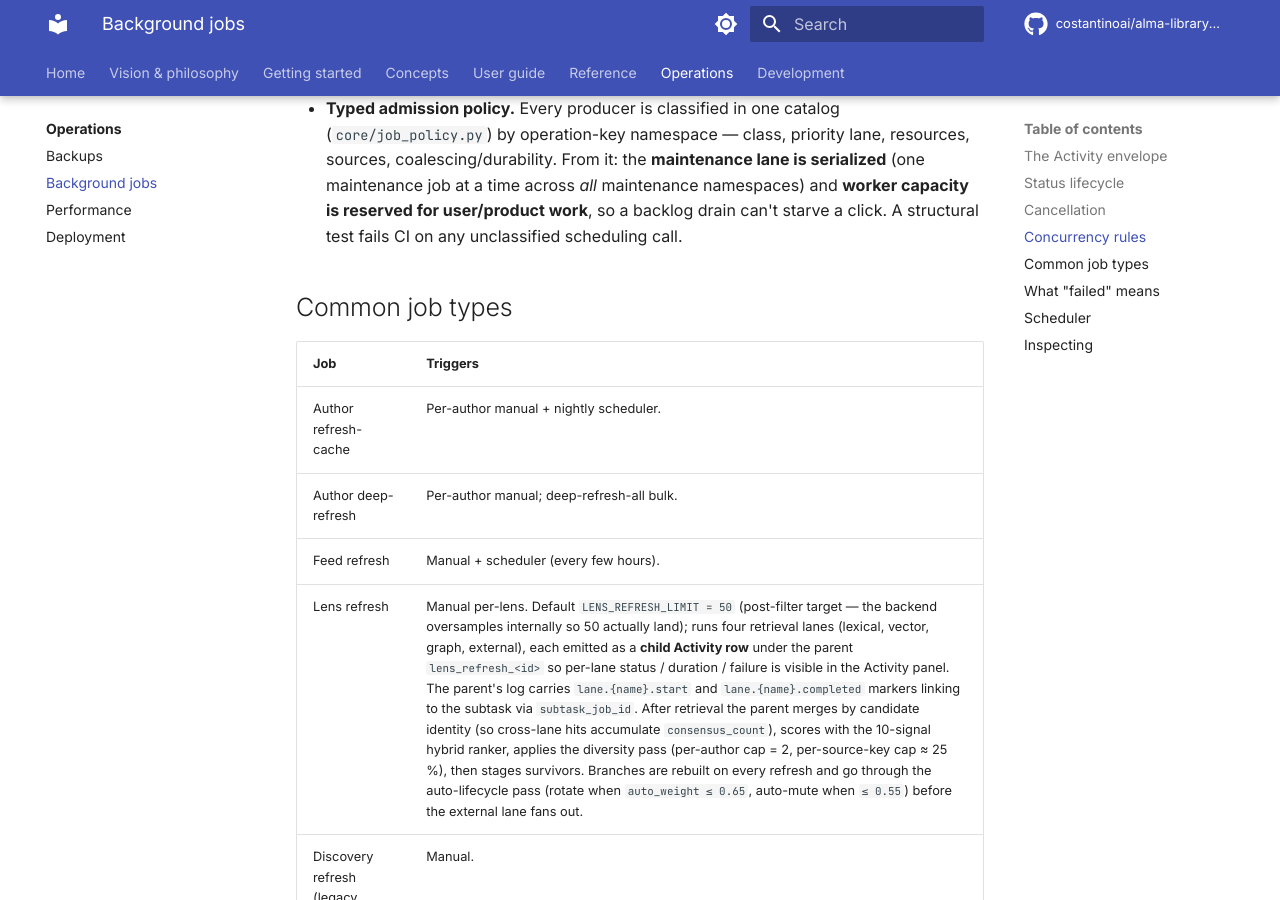
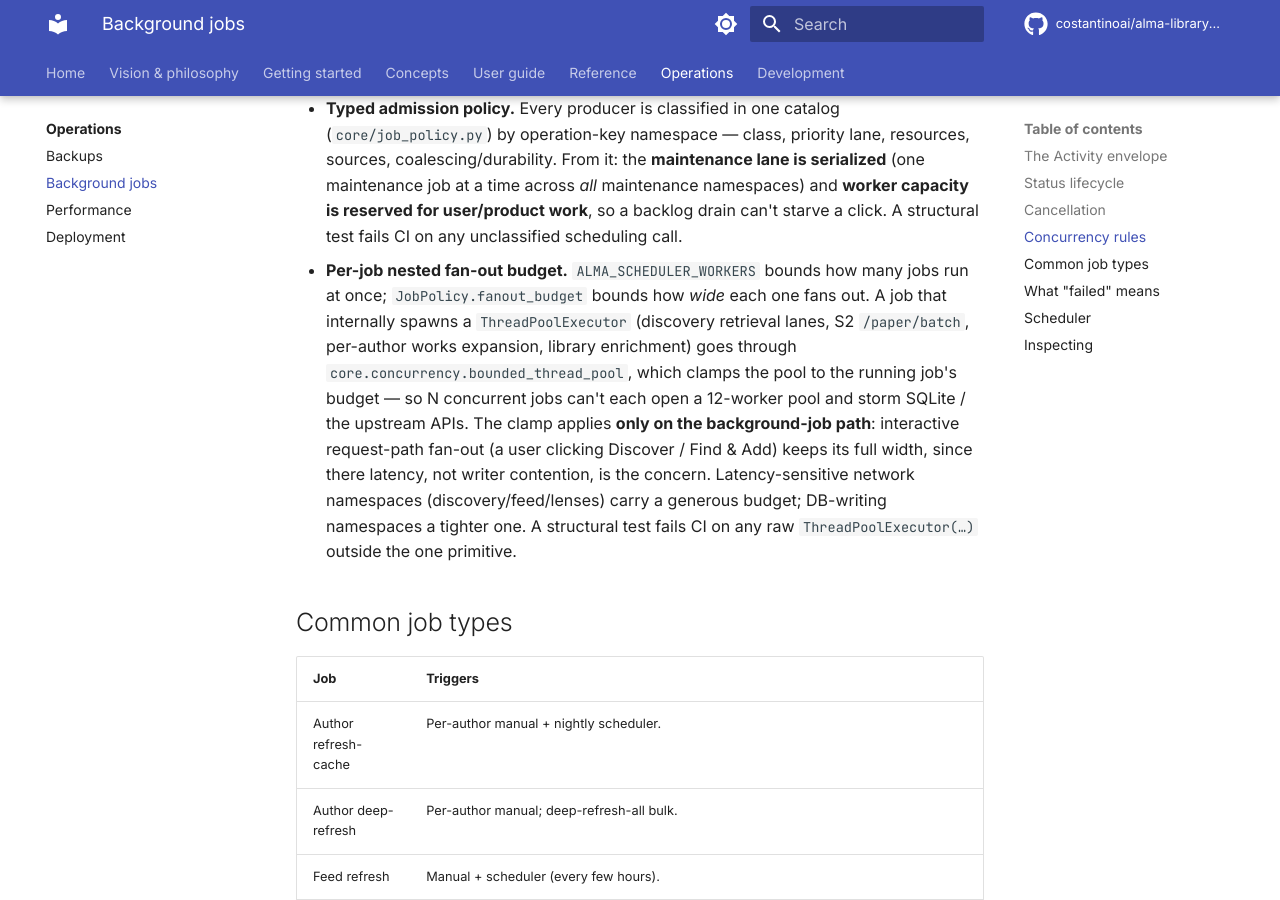
Before and after one commit to costantinoai/alma-library-manager, an MkDocs documentation site: the page built from docs/operations/background-jobs.md, in a window 1280 px wide and 900 px high, scrolled down 2206 px. Built offline with MkDocs 1.6.1 and Material for MkDocs 9.7.7, drawn with Linux system fonts in a browser that asks for light colours; comment, search, counter and statistics services are not loaded.

Commit message:
docs(jobs): document the per-job nested fan-out budget
Add a Concurrency-rules bullet covering JobPolicy.fanout_budget +
core.concurrency.bounded_thread_pool: ALMA_SCHEDULER_WORKERS bounds the job
count, fanout_budget bounds each job's nested pool width; the clamp applies only
on the background-job path so interactive fan-out keeps full width.

```diff
--- a/docs/operations/background-jobs.md
+++ b/docs/operations/background-jobs.md
@@ -106,6 +106,19 @@ stop before the next Activity write when possible.
   and **worker capacity is reserved for user/product work**, so a backlog drain
   can't starve a click. A structural test fails CI on any unclassified scheduling
   call.
+* **Per-job nested fan-out budget.** `ALMA_SCHEDULER_WORKERS` bounds how many
+  jobs run at once; `JobPolicy.fanout_budget` bounds how *wide* each one fans
+  out. A job that internally spawns a `ThreadPoolExecutor` (discovery retrieval
+  lanes, S2 `/paper/batch`, per-author works expansion, library enrichment) goes
+  through `core.concurrency.bounded_thread_pool`, which clamps the pool to the
+  running job's budget — so N concurrent jobs can't each open a 12-worker pool
+  and storm SQLite / the upstream APIs. The clamp applies **only on the
+  background-job path**: interactive request-path fan-out (a user clicking
+  Discover / Find & Add) keeps its full width, since there latency, not writer
+  contention, is the concern. Latency-sensitive network namespaces
+  (discovery/feed/lenses) carry a generous budget; DB-writing namespaces a
+  tighter one. A structural test fails CI on any raw `ThreadPoolExecutor(…)`
+  outside the one primitive.
 
 ## Common job types
 
```
